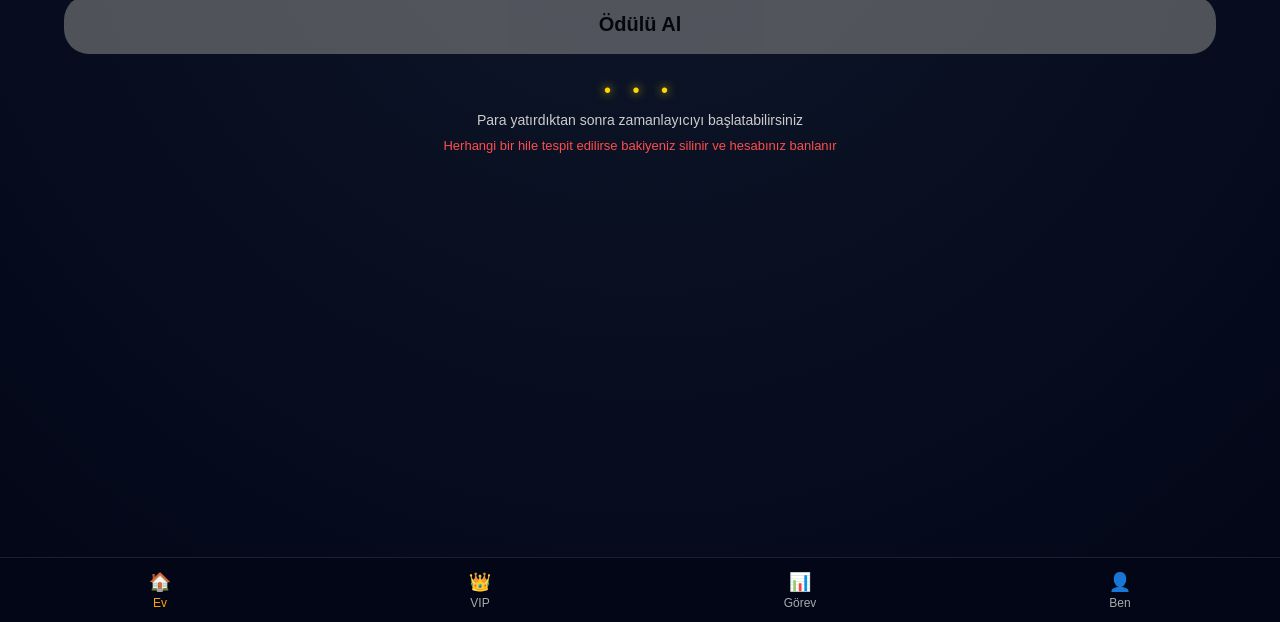
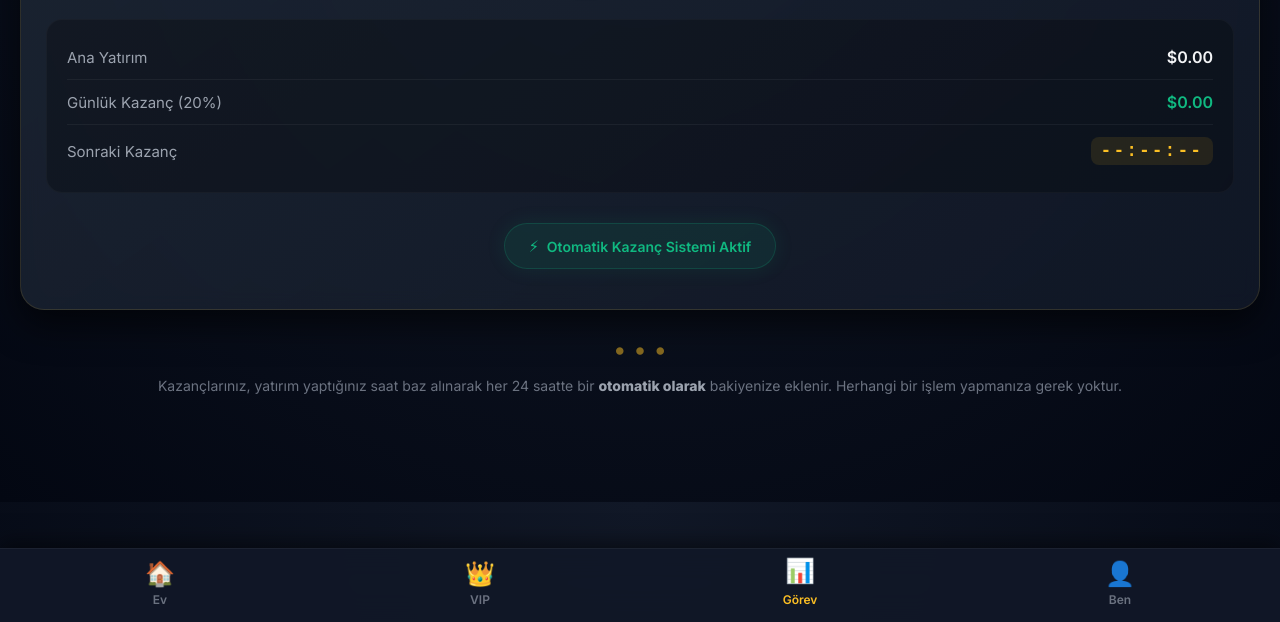
Before and after one commit to ahmedramazan12321-create/swerrrrr, a website: page tasks.html in a window 1280 px wide. Shown: the part 178-800 px from the top of the page. Drawn offline with Linux system fonts and the light colour scheme; no server answers; sample sign-in values are in the browser's storage.

Commit message:
Update tasks.html

```diff
--- a/tasks.html
+++ b/tasks.html
@@ -1,469 +1,305 @@
 <!DOCTYPE html>
-<html lang="ar">
+<html lang="tr">
 <head>
-  <link rel="stylesheet" href="style.css">
 <meta charset="UTF-8">
 <meta name="viewport" content="width=device-width, initial-scale=1.0">
-<title>Tasks</title>
+<title id="title">Görevler</title>
+<style>
+  @import url('https://fonts.googleapis.com/css2?family=Inter:wght@300;400;600;800&display=swap');
 
-<style>
-body {
-  margin: 0;
-  font-family: Arial;
-  background: radial-gradient(circle at top, #0f172a, #020617);
-  color: white;
-}
+  body {
+    margin: 0;
+    font-family: 'Inter', Tahoma, sans-serif;
+    background: radial-gradient(circle at top, #111827, #030712);
+    color: #f3f4f6;
+    padding-bottom: 90px;
+    transition: direction 0.3s ease;
+  }
 
-/* CARD */
-.card {
-  margin: 15px;
-  padding: 20px;
-  border-radius: 20px;
-  background: linear-gradient(145deg, #1e293b, #334155);
-  box-shadow: 0 0 20px rgba(0,255,200,0.2);
-}
+  /* Kurumsal Cam Efektli (Glassmorphism) Kart */
+  .card {
+    margin: 25px 20px;
+    padding: 40px 25px;
+    border-radius: 24px;
+    background: linear-gradient(145deg, rgba(31, 41, 55, 0.8), rgba(17, 24, 39, 0.9));
+    box-shadow: 0 15px 35px rgba(0,0,0,0.6), inset 0 1px 0 rgba(255,255,255,0.05);
+    border: 1px solid rgba(212, 175, 55, 0.15);
+    text-align: center;
+    backdrop-filter: blur(10px);
+  }
 
-/* BALANCE BOX */
-.balance-box {
-  text-align: center;
-  padding: 15px;
-  border-radius: 15px;
-  background: rgba(255,255,255,0.05);
-  margin: 15px 0;
-}
+  .balance-title {
+    color: #9ca3af;
+    font-size: 14px;
+    font-weight: 600;
+    margin-bottom: 10px;
+    text-transform: uppercase;
+    letter-spacing: 1.5px;
+  }
 
-.balance-box h1 {
-  margin: 0;
-}
+  .balance-large {
+    font-size: 48px;
+    font-weight: 800;
+    color: #FBBF24;
+    margin: 10px 0 25px 0;
+    text-shadow: 0 0 30px rgba(251, 191, 36, 0.25);
+    letter-spacing: -1px;
+    direction: ltr; /* Sayılar bozulmasın */
+    display: inline-block;
+  }
 
-/* PROGRESS */
-.progress {
-  height: 6px;
-  background: #1e293b;
-  border-radius: 10px;
-  margin: 10px 0;
-}
+  .stats-box {
+    background: rgba(0,0,0,0.25);
+    border-radius: 16px;
+    padding: 15px 20px;
+    margin-top: 10px;
+    border: 1px solid rgba(255,255,255,0.03);
+  }
 
-.progress-bar {
-  height: 100%;
-  width: 0%;
-  background: #00ff88;
-  border-radius: 10px;
-}
+  .stat-row {
+    display: flex;
+    justify-content: space-between;
+    align-items: center;
+    padding: 12px 0;
+    border-bottom: 1px solid rgba(255,255,255,0.05);
+  }
+  .stat-row:last-child {
+    border-bottom: none;
+  }
 
-/* INFO */
-.info {
-  display: flex;
-  justify-content: space-between;
-  margin: 10px 0;
-}
+  .stat-label { font-size: 15px; color: #9ca3af; }
 
-/* BUTTON */
-.btn {
-  width: 100%;
-  padding: 15px;
-  border: none;
-  border-radius: 15px;
-  background: #ff5a1f;
-  color: white;
-  font-size: 16px;
-  cursor: pointer;
-}
+  .stat-value {
+    font-size: 16px;
+    font-weight: 600;
+    color: #f3f4f6;
+    direction: ltr; /* Fiyatların ters dönmesini engeller */
+  }
+  .stat-value.highlight { color: #10B981; }
+  .stat-value.timer {
+    color: #FBBF24;
+    letter-spacing: 2px;
+    font-family: monospace;
+    font-size: 18px;
+    background: rgba(251, 191, 36, 0.1);
+    padding: 4px 10px;
+    border-radius: 8px;
+  }
 
-/* NAV */
-.bottom-nav {
-  position: fixed;
-  bottom: 0;
-  width: 100%;
-  display: flex;
-  background: #020617;
-}
+  .auto-badge {
+    display: inline-flex;
+    align-items: center;
+    gap: 8px;
+    background: rgba(16, 185, 129, 0.1);
+    color: #10B981;
+    padding: 12px 24px;
+    border-radius: 30px;
+    font-size: 14px;
+    font-weight: 600;
+    margin-top: 30px;
+    border: 1px solid rgba(16, 185, 129, 0.2);
+    box-shadow: 0 0 20px rgba(16, 185, 129, 0.1);
+  }
+  .auto-badge i { font-style: normal; font-size: 16px; }
 
-.nav-item {
-  flex: 1;
-  text-align: center;
-  padding: 10px;
-  color: #aaa;
-}
+  .dots { text-align: center; color: #FBBF24; font-size: 24px; margin: 10px 0; opacity: 0.5; }
 
-.nav-item.active {
-  color: orange;
-}
+  .info-text { text-align: center; margin-top: 10px; padding: 0 30px; color: #6b7280; font-size: 14px; line-height: 1.7; }
+  .info-text strong { color: #9ca3af; }
+
+  /* Navbar LTR Koruması */
+  .bottom-nav {
+    position: fixed; bottom: 0; left: 0; width: 100%; display: flex;
+    background: rgba(17, 24, 39, 0.95); backdrop-filter: blur(15px);
+    border-top: 1px solid rgba(255,255,255,0.05); padding: 10px 0 15px 0;
+    box-shadow: 0 -5px 20px rgba(0,0,0,0.5); direction: ltr;
+  }
+  .nav-item { flex: 1; text-align: center; color: #6b7280; cursor: pointer; transition: 0.3s; }
+  .nav-item.active { color: #FBBF24; }
+  .nav-item span { display: block; font-size: 24px; margin-bottom: 4px; transition: transform 0.2s;}
+  .nav-item.active span { transform: translateY(-3px); }
+  .nav-item p { margin: 0; font-size: 12px; font-weight: 600; }
 </style>
 </head>
-
 <body>
 
-<div class="card" style="text-align:center">
+<div class="card">
+  <div class="balance-title" id="progressText">Güncel Bakiyeniz</div>
+  <div id="userBalanceText" class="balance-large">$0.00</div>
 
-  <h1 id="timerTitle" class="timer">
-    ⏱️ 24:00:00
-  </h1>
-  <p id="userBalanceText" class="balance-small">
-  رصيدك: $0
+  <div class="stats-box">
+    <div class="stat-row">
+      <span class="stat-label" id="depositLabel">Ana Yatırım</span>
+      <span class="stat-value" id="depositAmount">$0.00</span>
+    </div>
+    <div class="stat-row">
+      <span class="stat-label" id="dailyLabel">Günlük Kazanç (20%)</span>
+      <span class="stat-value highlight" id="dailyAmount">$0.00</span>
+    </div>
+    <div class="stat-row">
+      <span class="stat-label" id="nextLabel">Sonraki Kazanç</span>
+      <span class="stat-value timer" id="nextTime">--:--:--</span>
+    </div>
+  </div>
+
+  <div class="auto-badge">
+    <i>⚡</i> <span id="autoSystemText">Otomatik Kazanç Sistemi Aktif</span>
+  </div>
+</div>
+
+<div class="dots">• • •</div>
+
+<p id="infoText" class="info-text">
+  Kazançlarınız, yatırım yaptığınız saat baz alınarak her 24 saatte bir <strong>otomatik olarak</strong> bakiyenize eklenir. Herhangi bir işlem yapmanıza gerek yoktur.
 </p>
 
+<div class="bottom-nav">
+  <div class="nav-item" onclick="window.location.href='dashboard.html'">
+    <span>🏠</span><p id="nav_home">Ev</p>
+  </div>
+  <div class="nav-item" onclick="window.location.href='vip.html'">
+    <span>👑</span><p id="nav_vip">VIP</p>
+  </div>
+  <div class="nav-item active" onclick="window.location.href='tasks.html'">
+    <span>📊</span><p id="nav_task">Görev</p>
+  </div>
+  <div class="nav-item" onclick="window.location.href='profile.html'">
+    <span>👤</span><p id="nav_profile">Ben</p>
+  </div>
 </div>
 
-<!-- 👇 زر منفصل -->
-<button id="claimBtn" onclick="claimReward()" class="claim-btn big-btn disabled-btn">
-  استلم القيمة
-</button>
-
-<!-- 🔥 نقاط -->
-<div class="dots-box">
-  • • •
-</div>
-
-<!-- 📝 نص -->
-<p id="infoText" class="info-text">
-  بعد إيداع أموالكم يمكنكم تفعيل التايمر
-</p>
-
-<!-- ⚠️ قوانين -->
-<p id="rulesText" class="rules-text">
-  اذا تم اكتشاف اي وسيلة غش سيتم سحب رصيدكم وحظر حسابكم
-</p>
-
-</div>
-
-<!-- NAV -->
-
-
-  <div class="bottom-nav">
-
-  <div class="nav-item active" onclick="window.location.href='dashboard.html'">
-    <span>🏠</span>
-    <p id="nav_home">Ev</p>
-  </div>
-
-  <div class="nav-item" onclick="window.location.href='vip.html'">
-    <span>👑</span>
-    <p id="nav_vip">VIP</p>
-  </div>
-
-  <div class="nav-item" onclick="window.location.href='tasks.html'">
-    <span>📊</span>
-    <p id="nav_task">Görev</p>
-  </div>
-
-  <div class="nav-item" onclick="window.location.href='profile.html'">
-  <span>👤</span>
-  <p id="nav_profile">Ben</p>
-</div>
-
-</div>
-
-
-
-
-
 <script>
-  let userId = localStorage.getItem("userId");
-
+const userId = localStorage.getItem("userId");
 if (!userId) {
   alert("Oturum bulunamadı, tekrar giriş yapın!");
   window.location.href = "login.html";
 }
-  const API = "https://swerrrrr.onrender.com";
-function goDeposit(){
-  window.location.href = "deposit.html";
-}
+
+const API = window.location.hostname === "localhost"
+  ? "http://localhost:3000"
+  : "https://swerrrrr.onrender.com";
+
+let countdownInterval;
 
 const translations = {
   tr: {
-    title: "Deneyim Projesi",
-    progress: "İlerleme (24 saat)",
-    vip: "VIP",
-    power: "Madencilik Gücü",
-    income: "Günlük Kazanç",
-    btn: "Gücü Artır",
-    claim: "Ödülü Al",
-
-    // 🔥 جديد
-    info: "Para yatırdıktan sonra zamanlayıcıyı başlatabilirsiniz",
-    rules: "Herhangi bir hile tespit edilirse bakiyeniz silinir ve hesabınız banlanır",
-
-    nav_home: "Ev",
-    nav_vip: "VIP",
-    nav_task: "Görev",
-    nav_team: "Takım",
-    nav_profile: "Ben"
+    title: "Görev", progress: "GÜNCEL BAKİYENİZ", deposit: "Ana Yatırım",
+    daily: "Günlük Kazanç (20%)", next: "Sonraki Kazanç", ready: "✔ Hazır",
+    autoSystem: "Otomatik Kazanç Sistemi Aktif",
+    info: "Kazançlarınız, yatırım yaptığınız saat baz alınarak her 24 saatte bir <strong>otomatik olarak</strong> bakiyenize eklenir. Herhangi bir işlem yapmanıza gerek yoktur.",
+    nav_home: "Ev", nav_vip: "VIP", nav_task: "Görev", nav_profile: "Ben"
   },
-
+  en: {
+    title: "Tasks", progress: "CURRENT BALANCE", deposit: "Initial Deposit",
+    daily: "Daily Income (20%)", next: "Next Reward", ready: "Processing...",
+    autoSystem: "Auto Earning System Active",
+    info: "Your earnings are <strong>automatically</strong> added to your balance every 24 hours based on your investment time. No action is required.",
+    nav_home: "Home", nav_vip: "VIP", nav_task: "Tasks", nav_profile: "Me"
+  },
   ar: {
-    title: "مشروع الخبرة",
-    progress: "نسبة التقدم (24 ساعة)",
-    vip: "المستوى",
-    power: "قوة التعدين",
-    income: "الدخل اليومي",
-    btn: "تحسين قوة السحوبات",
-    claim: "استلم القيمة",
-
-    // 🔥 جديد
-    info: "بعد إيداع أموالكم يمكنكم تفعيل التايمر",
-    rules: "اذا تم اكتشاف اي وسيلة غش سيتم سحب رصيدكم وحظر حسابكم",
-
-    nav_home: "الرئيسية",
-    nav_vip: "VIP",
-    nav_task: "تجمع التعدين",
-    nav_team: "الفريق",
-    nav_profile: "أنا"
-  },
-
-  en: {
-    title: "Experience Project",
-    progress: "Progress (24h)",
-    vip: "VIP",
-    power: "Mining Power",
-    income: "Daily Income",
-    btn: "Upgrade Power",
-    claim: "Claim Reward",
-
-    // 🔥 جديد
-    info: "After depositing funds you can activate the timer",
-    rules: "If any cheating is detected your balance will be removed and account banned",
-
-    nav_home: "Home",
-    nav_vip: "VIP",
-    nav_task: "Tasks",
-    nav_team: "Team",
-    nav_profile: "Me"
-  },
+    title: "تجمع التعدين", progress: "الرصيد الحالي", deposit: "الإيداع الأساسي",
+    daily: "الدخل اليومي (20%)", next: "المكافأة القادمة", ready: "جاري المعالجة...",
+    autoSystem: "نظام الكسب التلقائي نشط",
+    info: "تتم إضافة أرباحك <strong>تلقائيًا</strong> إلى رصيدك كل 24 ساعة بناءً على وقت إيداعك. لا يتطلب أي إجراء.",
+    nav_home: "الرئيسية", nav_vip: "VIP", nav_task: "تجمع التعدين", nav_profile: "أنا"
+  }
 };
 
-function applyLang(lang){
+function getLang() { return localStorage.getItem("lang") || "tr"; }
+
+function applyLang(lang) {
   let t = translations[lang];
-  if(!t) return;
+  if (!t) return;
 
-  let el;
+  if (document.getElementById("title")) document.getElementById("title").innerText = t.title;
+  if (document.getElementById("progressText")) document.getElementById("progressText").innerText = t.progress;
+  if (document.getElementById("depositLabel")) document.getElementById("depositLabel").innerText = t.deposit;
+  if (document.getElementById("dailyLabel")) document.getElementById("dailyLabel").innerText = t.daily;
+  if (document.getElementById("nextLabel")) document.getElementById("nextLabel").innerText = t.next;
+  if (document.getElementById("autoSystemText")) document.getElementById("autoSystemText").innerText = t.autoSystem;
+  if (document.getElementById("infoText")) document.getElementById("infoText").innerHTML = t.info;
 
-  el = document.getElementById("title");
-  if(el) el.innerText = t.title;
+  if (document.getElementById("nav_home")) document.getElementById("nav_home").innerText = t.nav_home;
+  if (document.getElementById("nav_vip")) document.getElementById("nav_vip").innerText = t.nav_vip;
+  if (document.getElementById("nav_task")) document.getElementById("nav_task").innerText = t.nav_task;
+  if (document.getElementById("nav_profile")) document.getElementById("nav_profile").innerText = t.nav_profile;
 
-  el = document.getElementById("progressText");
-  if(el) el.innerText = t.progress;
-
-  el = document.getElementById("vipText");
-  if(el) el.innerText = t.vip;
-
-  el = document.getElementById("powerText");
-  if(el) el.innerText = t.power;
-
-  el = document.getElementById("incomeText");
-  if(el) el.innerText = t.income;
-
-  el = document.getElementById("btnText");
-  if(el) el.innerText = t.btn;
-
-  // 🔥 زر الاستلام
-  el = document.getElementById("claimBtn");
-  if(el) el.innerText = t.claim;
-
-  // 🔥 الناف بار
-  el = document.getElementById("nav_home");
-  if(el) el.innerText = t.nav_home;
-
-  el = document.getElementById("nav_vip");
-  if(el) el.innerText = t.nav_vip;
-
-  el = document.getElementById("nav_task");
-  if(el) el.innerText = t.nav_task;
-
-  el = document.getElementById("nav_team");
-  if(el) el.innerText = t.nav_team;
-
-  el = document.getElementById("nav_profile");
-  if(el) el.innerText = t.nav_profile;
-  el = document.getElementById("infoText");
-if(el) el.innerText = t.info;
-
-el = document.getElementById("rulesText");
-if(el) el.innerText = t.rules;
+  document.body.style.direction = (lang === 'ar') ? "rtl" : "ltr";
 }
 
+function startCountdown(depositTime) {
+  clearInterval(countdownInterval);
+  let nextEl = document.getElementById("nextTime");
 
- window.onload = function(){
-
-  const API = "https://swerrrrr.onrender.com";
-
-  let userId = localStorage.getItem("userId");
-
-  if(!userId){
-    alert("❌ giriş yapılmamış");
-    window.location.href = "login.html";
+  if (!depositTime || depositTime === 0) {
+    nextEl.innerText = "--:--:--";
     return;
   }
 
-  // 👤 kullanıcıyı serverdan çek
-  fetch(API + "/user/" + userId)
-  .then(res => res.json())
-  .then(user => {
+  // Hedef zaman = Yatırım Zamanı + 24 Saat (86400000 ms)
+  const targetTime = depositTime + 86400000;
 
-    if(!user || user.error){
-      alert("❌ kullanıcı bulunamadı");
+  countdownInterval = setInterval(() => {
+    let now = Date.now();
+    let diff = targetTime - now;
+
+    if (diff <= 0) {
+      clearInterval(countdownInterval);
+      nextEl.innerText = translations[getLang()].ready;
+
+      // Timer sıfırlandığında ve para eklendiğinde arayüzü güncellemek için kullanıcıyı tekrar çek
+      setTimeout(loadUser, 3000);
       return;
     }
 
-    // 💰 bakiye göster
-    document.getElementById("userBalanceText").innerText =
-      "رصيدك: $" + (user.balance || 0);
-
-    // ⏱ timer kontrol
-    if(!user.timerEnd || user.timerEnd === 0){
-  document.getElementById("timerTitle").innerText = "00:00:00";
-
-  let btn = document.getElementById("claimBtn");
-  btn.classList.remove("disabled-btn");
-  btn.classList.add("active-btn");
-
-} else {
-  startTimer(user.timerEnd);
-}
-
-  });
-
-  let lang = localStorage.getItem("lang") || "tr";
-  applyLang(lang);
-}
-
-
-
-
-
-
-
-
-
-function showMessage(text){
-
-  let msg = document.createElement("div");
-  msg.innerText = text;
-
-  msg.style.position = "fixed";
-  msg.style.bottom = "120px";
-  msg.style.left = "50%";
-  msg.style.transform = "translateX(-50%)";
-  msg.style.background = "linear-gradient(90deg, red, orange)";
-  msg.style.color = "white";
-  msg.style.padding = "12px 25px";
-  msg.style.borderRadius = "12px";
-  msg.style.boxShadow = "0 0 15px red";
-  msg.style.fontWeight = "bold";
-  msg.style.zIndex = "9999";
-
-  document.body.appendChild(msg);
-
-  setTimeout(()=>{
-    msg.remove();
-  },2000);
-}
-// 🔥 جلب بيانات المستخدم + التايمر
-function loadUser() {
-  let id = localStorage.getItem("userId");
-  if(!id) return;
-
-  fetch(API + "/user/" + id)
-    .then(res => res.json())
-    .then(user => {
-      // 💰 Bakiyeyi Güncelle
-      const balanceEl = document.getElementById("userBalanceText");
-      if(balanceEl) {
-        balanceEl.innerText = "رصيدك: $" + (user.balance || 0).toFixed(2);
-      }
-
-      // ⏱️ Sayaç Mantığı
-      updateTimer(user.timerEnd);
-    });
-}
-
-function updateTimer(timerEnd) {
-  const timerEl = document.getElementById("timerTitle");
-  const claimBtn = document.getElementById("claimBtn"); // Butona id verdiğini varsayalım
-
-  const interval = setInterval(() => {
-    let now = Date.now();
-    let diff = timerEnd - now;
-
-    if (diff <= 0) {
-      clearInterval(interval);
-      timerEl.innerText = "00:00:00";
-      if(claimBtn) claimBtn.disabled = false; // Süre bitti, butonu aktif et
-      return;
-    }
-
-    let h = Math.floor(diff / (1000 * 60 * 60));
-    let m = Math.floor((diff / (1000 * 60)) % 60);
+    let h = Math.floor((diff / (1000 * 60 * 60)) % 24);
+    let m = Math.floor((diff / 1000 / 60) % 60);
     let s = Math.floor((diff / 1000) % 60);
 
-    timerEl.innerText = `${h.toString().padStart(2, '0')}:${m.toString().padStart(2, '0')}:${s.toString().padStart(2, '0')}`;
+    nextEl.innerText = `${String(h).padStart(2,"0")}:${String(m).padStart(2,"0")}:${String(s).padStart(2,"0")}`;
   }, 1000);
 }
 
-// تشغيل أول مرة
-loadUser();
+function loadUser() {
+  fetch(`${API}/user/${userId}`)
+    .then(res => res.json())
+    .then(user => {
+      if (!user || user.error) {
+        alert("❌ Kullanıcı bulunamadı");
+        window.location.href = "login.html";
+        return;
+      }
 
-// تحديث كل ثانية
-setInterval(loadUser, 1000);
-function claimReward(){
+      // 🔴 HATA AYIKLAMA İÇİN KONSOLA YAZDIRIYORUZ
+      console.log("📥 Sunucudan Gelen Veri:", user);
 
-  let userId = localStorage.getItem("userId");
+      const balance = parseFloat(user.balance) || 0;
+      const depositAmount = parseFloat(user.depositAmount) || 0;
+      const dailyIncome = depositAmount * 0.20;
 
-  fetch(API + "/claim", {
-    method: "POST",
-    headers: {
-      "Content-Type": "application/json"
-    },
-    body: JSON.stringify({ userId })
-  })
-  .then(res => res.json())
-  .then(data => {
+      // Verileri Arayüze Yazdır
+      document.getElementById("userBalanceText").innerText = "$" + balance.toFixed(2);
+      document.getElementById("depositAmount").innerText = "$" + depositAmount.toFixed(2);
+      document.getElementById("dailyAmount").innerText = "$" + dailyIncome.toFixed(2);
 
-    if(data.error){
-      alert("⏳ 24 saat bekle!");
-      return;
-    }
+      // Ana Para 0'dan büyükse ve depositTime varsa 24 saatlik sayacı başlat
+      if(depositAmount > 0 && user.depositTime > 0) {
+        console.log("✅ Timer Başlatılıyor...");
+        startCountdown(user.depositTime);
+      } else {
+        console.log("⚠️ Timer Başlamadı. Sebep: Ana Para veya depositTime 0.");
+        document.getElementById("nextTime").innerText = "--:--:--";
+      }
+    })
+    .catch(err => console.log("Hata:", err));
+}
 
-    alert("✅ Gün alındı!");
-    location.reload();
+window.onload = function() {
+  let lang = getLang();
+  applyLang(lang);
+  loadUser();
+};
 
-  });
-
-}
-let timerInterval;
-
-function startTimer(timerEnd){
-
-  clearInterval(timerInterval);
-
-  let btn = document.getElementById("claimBtn");
-
-  timerInterval = setInterval(() => {
-
-    let now = Date.now();
-    let diff = timerEnd - now;
-
-    if(diff <= 0){
-      clearInterval(timerInterval);
-
-      document.getElementById("timerTitle").innerText = "00:00:00";
-
-      btn.classList.remove("disabled-btn");
-      btn.classList.add("active-btn");
-
-      return;
-    }
-
-    let h = Math.floor(diff / (1000*60*60));
-    let m = Math.floor((diff % (1000*60*60)) / (1000*60));
-    let s = Math.floor((diff % (1000*60)) / 1000);
-
-    document.getElementById("timerTitle").innerText =
-      `${h.toString().padStart(2,"0")}:${m.toString().padStart(2,"0")}:${s.toString().padStart(2,"0")}`;
-
-  },1000);
-}
 </script>
-<script src="common.js"></script>
 </body>
 </html>
```
